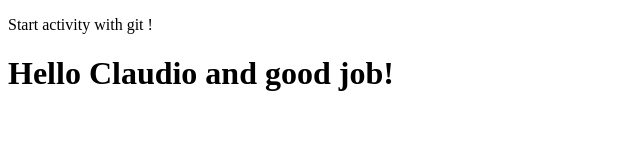
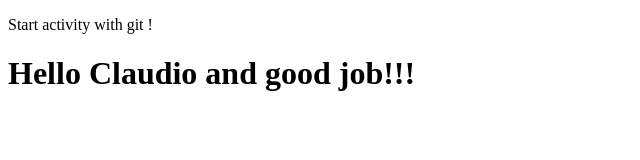
Before and after one commit to claudioorlandi/gitstart, a plain HTML site: page Index.html in a window 1280 px wide. Shown: the full height of the page, 0-640 px from the left. Drawn offline with Linux system fonts and the light colour scheme.

Commit message:
Exclamation Point

```diff
--- a/Index.html
+++ b/Index.html
@@ -8,6 +8,6 @@
 </head>
 <body>
     <p>Start activity with git !</p>
-    <h1>Hello Claudio and good job!</h1>
+    <h1>Hello Claudio and good job!!!</h1>
 </body>
 </html>
```
